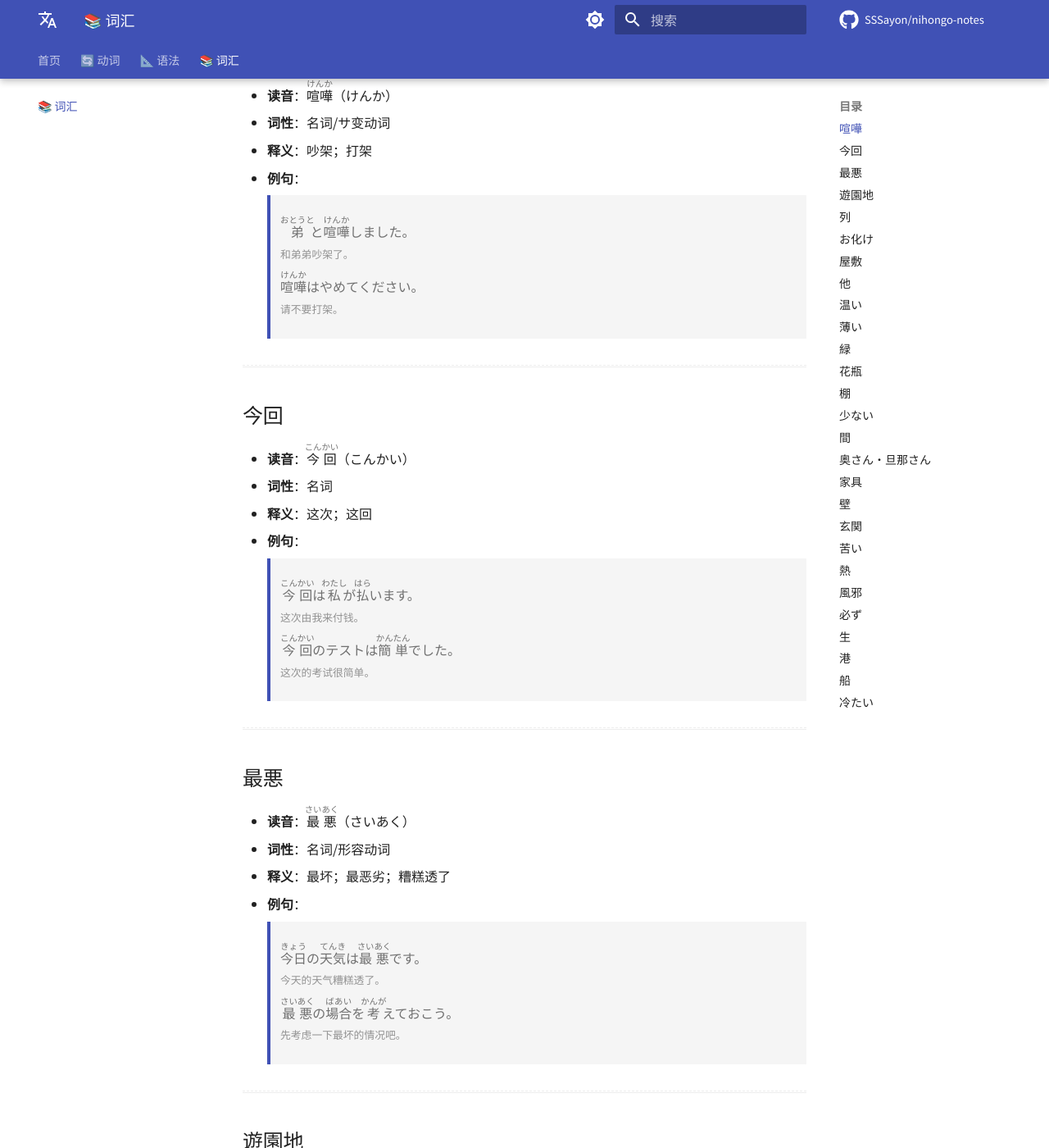
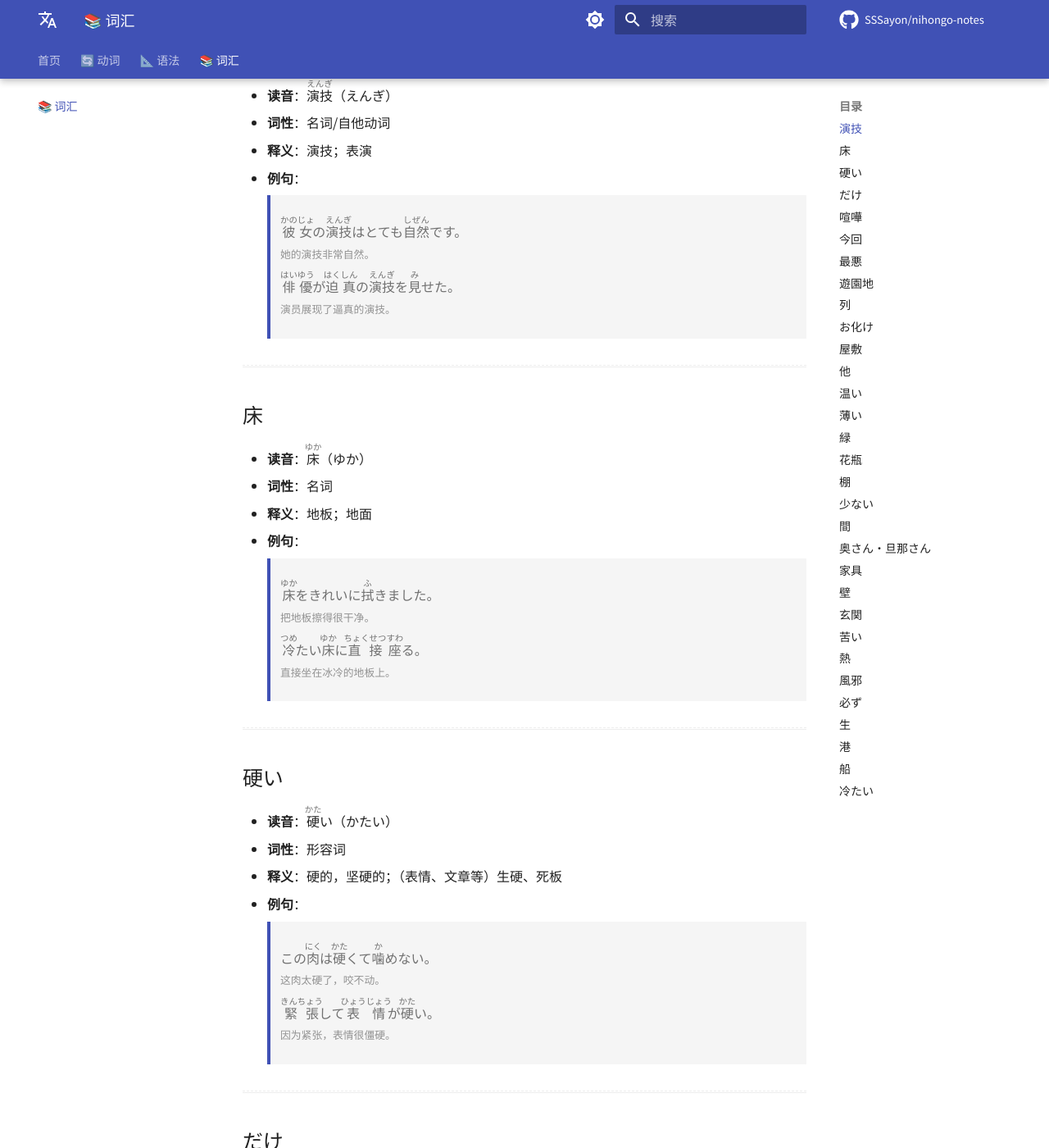
Before and after one commit to SSSayon/nihongo-notes, an MkDocs documentation site: the page built from docs/vocabulary.md, in a window 1280 px wide and 1400 px high, scrolled down 317 px. Shown: the whole window at 82% size. Built offline with MkDocs 1.6.1 and Material for MkDocs 9.7.7, drawn with Linux system fonts in a browser that asks for light colours; comment, search, counter and statistics services are not loaded; some of the changed text lies outside the part shown.

Commit message:
chore: update site content

```diff
--- a/docs/vocabulary.md
+++ b/docs/vocabulary.md
@@ -2,7 +2,87 @@
 
 记录名词、形容词等词汇。
 
-共 **27** 个词汇
+共 **31** 个词汇
+
+---
+
+## 演技
+
+- **读音**：<ruby>演技<rt>えんぎ</rt></ruby>（えんぎ）
+- **词性**：名词/自他动词
+- **释义**：演技；表演
+
+- **例句**：
+
+    > <div class="example-box">
+    > <ruby>彼女<rt>かのじょ</rt></ruby>の<ruby>演技<rt>えんぎ</rt></ruby>はとても<ruby>自然<rt>しぜん</rt></ruby>です。
+    > <br><small>她的演技非常自然。</small>
+    > </div>
+
+    > <div class="example-box">
+    > <ruby>俳優<rt>はいゆう</rt></ruby>が<ruby>迫真<rt>はくしん</rt></ruby>の<ruby>演技<rt>えんぎ</rt></ruby>を<ruby>見<rt>み</rt></ruby>せた。
+    > <br><small>演员展现了逼真的演技。</small>
+    > </div>
+
+---
+
+## 床
+
+- **读音**：<ruby>床<rt>ゆか</rt></ruby>（ゆか）
+- **词性**：名词
+- **释义**：地板；地面
+
+- **例句**：
+
+    > <div class="example-box">
+    > <ruby>床<rt>ゆか</rt></ruby>をきれいに<ruby>拭<rt>ふ</rt></ruby>きました。
+    > <br><small>把地板擦得很干净。</small>
+    > </div>
+
+    > <div class="example-box">
+    > <ruby>冷<rt>つめ</rt></ruby>たい<ruby>床<rt>ゆか</rt></ruby>に<ruby>直接<rt>ちょくせつ</rt></ruby><ruby>座<rt>すわ</rt></ruby>る。
+    > <br><small>直接坐在冰冷的地板上。</small>
+    > </div>
+
+---
+
+## 硬い
+
+- **读音**：<ruby>硬<rt>かた</rt></ruby>い（かたい）
+- **词性**：形容词
+- **释义**：硬的，坚硬的；（表情、文章等）生硬、死板
+
+- **例句**：
+
+    > <div class="example-box">
+    > この<ruby>肉<rt>にく</rt></ruby>は<ruby>硬<rt>かた</rt></ruby>くて<ruby>噛<rt>か</rt></ruby>めない。
+    > <br><small>这肉太硬了，咬不动。</small>
+    > </div>
+
+    > <div class="example-box">
+    > <ruby>緊張<rt>きんちょう</rt></ruby>して<ruby>表情<rt>ひょうじょう</rt></ruby>が<ruby>硬<rt>かた</rt></ruby>い。
+    > <br><small>因为紧张，表情很僵硬。</small>
+    > </div>
+
+---
+
+## だけ
+
+- **读音**：だけ（だけ）
+- **词性**：助词
+- **释义**：只，仅仅；尽量，尽可能
+
+- **例句**：
+
+    > <div class="example-box">
+    > <ruby>五分<rt>ごふん</rt></ruby>だけ<ruby>待<rt>ま</rt></ruby>ってください。
+    > <br><small>请只等五分钟。</small>
+    > </div>
+
+    > <div class="example-box">
+    > <ruby>好<rt>す</rt></ruby>きなだけ<ruby>食<rt>た</rt></ruby>べていいですよ。
+    > <br><small>想吃多少就吃多少（吃个够）。</small>
+    > </div>
 
 ---
 
```
Also changed, not shown: docs/index.md (+3 -3 lines), 1 other file.
